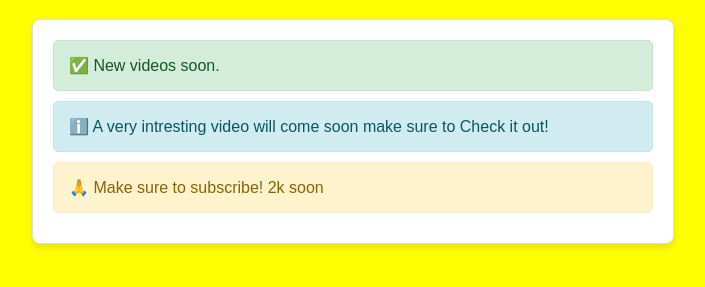
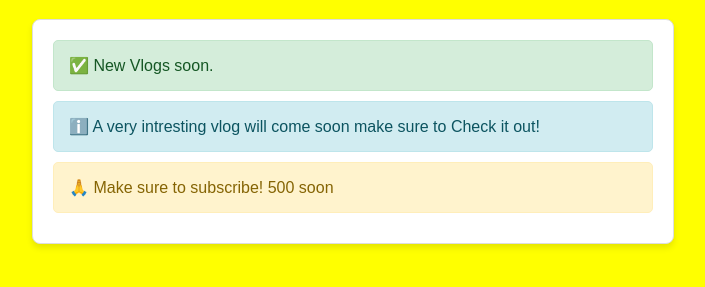
Before and after one commit to PetParadise-cmd/vlogger-verma, a plain HTML site: page noti.html in a window 1280 px wide. Shown: the part 81-368 px from the top of the page, without its empty margins (287-992 px from the left). Drawn offline with Linux system fonts and the light colour scheme.

Commit message:
Update noti.html

```diff
--- a/noti.html
+++ b/noti.html
@@ -56,13 +56,13 @@
   <h1>Notifications</h1>
   <div class="notification-container">
     <div class="notification success">
-      ✅ New videos soon.
+      ✅ New Vlogs soon.
     </div>
     <div class="notification info">
-      ℹ️ A very intresting video will come soon make sure to Check it out!
+      ℹ️ A very intresting vlog will come soon make sure to Check it out!
     </div>
     <div class="notification warning">
-      🙏 Make sure to subscribe! 2k soon
+      🙏 Make sure to subscribe! 500 soon
     </div>
 
   </div>
```
